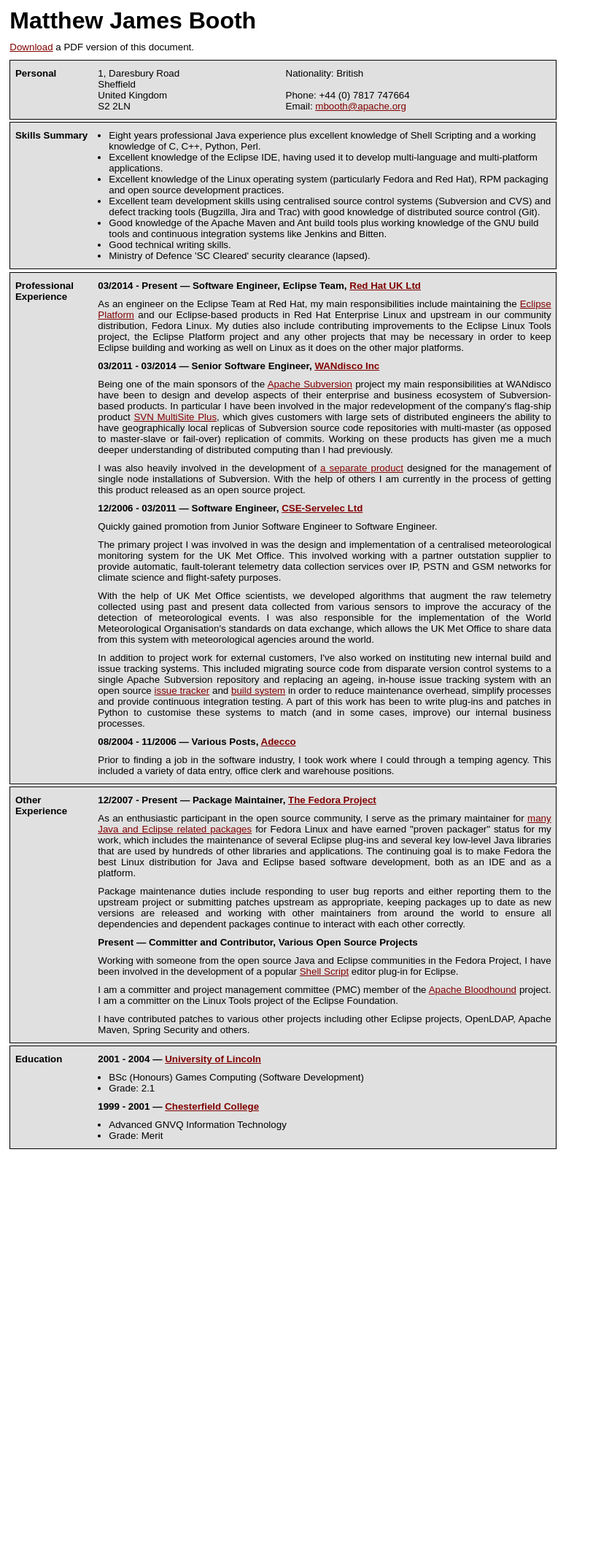
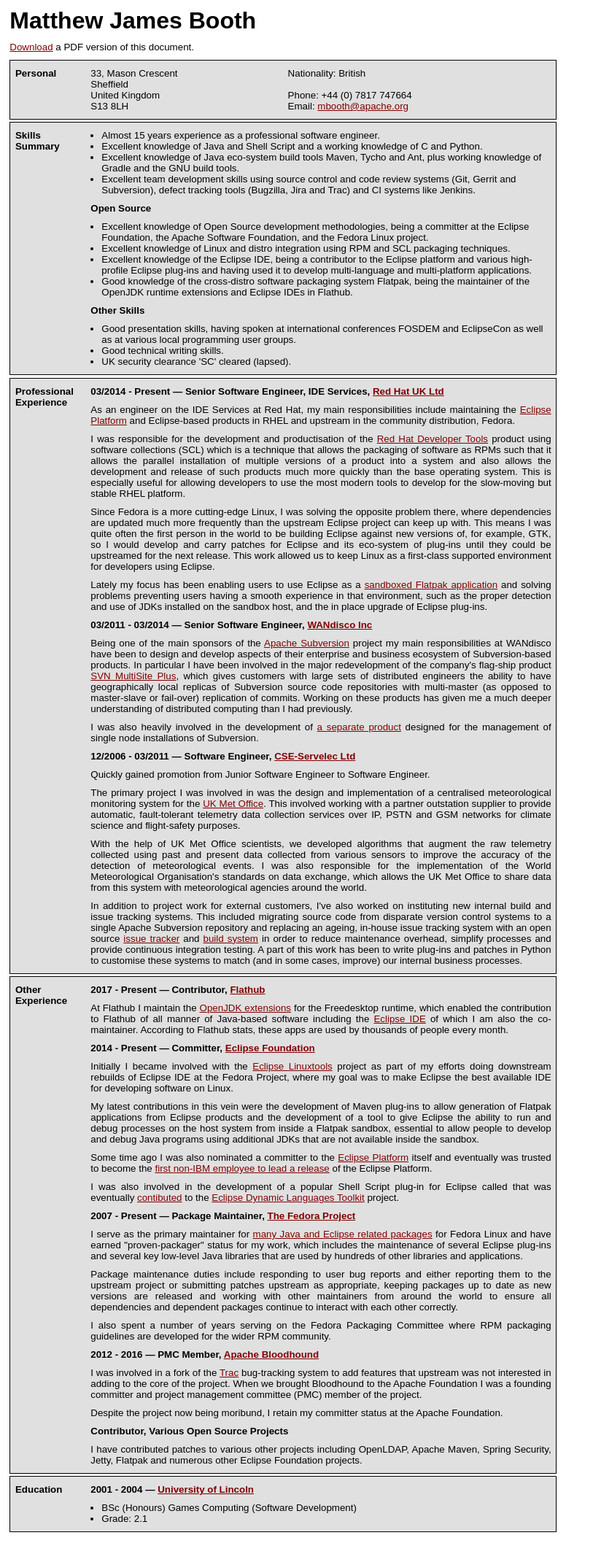
Before and after one commit to mbooth101/mbooth101.github.io, a Jekyll site: the page cv/resume.html, which Jekyll copies as it is, in a window 1280 px wide. Shown: the whole page at 73% size, without its empty margins (0-813 px from the left). Built offline with Jekyll 4.4.1, drawn with Linux system fonts in a browser that asks for light colours; before the commit the page ends 1594 px from its top, so only the background shows below that.

Commit message:
Update CV for 2021

```diff
--- a/cv/resume.html
+++ b/cv/resume.html
@@ -1,13 +1,8 @@
-<?xml version="1.0" encoding="UTF-8"?>
-<!DOCTYPE html PUBLIC "-//W3C//DTD XHTML 1.0 Strict//EN" "http://www.w3.org/TR/xhtml1/DTD/xhtml1-strict.dtd">
-<html lang="en" xmlns="http://www.w3.org/1999/xhtml" xml:lang="en">
+<!doctype html>
+<html lang="en">
 <head>
-    <!--
-        Disclaimer: Before inspecting this source let it be known that I am not
-                    a web designer by trade!
-    -->
 	<title>Matthew James Booth</title>
-	<meta http-equiv="Content-type" content="text/html; charset=UTF-8" />
+	<meta charset="utf-8" />
 	<meta name="description" content="Matthew James Booth's CV/Resumé." />
 	<link rel="shortcut icon" type="image/x-icon" href="http://people.apache.org/favicon.ico" />
 	<style type="text/css">
@@ -24,9 +19,9 @@ p  {text-align: justify;                margin: 10px 0px;}
 {
 	.noprint {display: none;}
 
-	a:link, a:visited {color: #000000; text-decoration: none;}
-	a:hover           {color: #000000; text-decoration: none;}
-	.break            {page-break-before: always;}
+	a:link, a:visited {color: #000000; text-decoration: underline;}
+	a:hover           {color: #000000; text-decoration: underline;}
+	.break            {break-after: always;}
 }
 
 @media screen
@@ -35,24 +30,23 @@ p  {text-align: justify;                margin: 10px 0px;}
 
 	a:link, a:visited {color: #800000; text-decoration: underline;}
 	a:hover           {color: #FF0000; text-decoration: underline;}
-	.break            {display: none;}
 }
 
 table {width: 750px; margin: .25em 0;
 	   border-collapse: collapse; border: 1px solid #000000;}
 td    {vertical-align: top; background: #E0E0E0; padding: 0 .5em;}
-.left {width: 100px;}
+.left {width: 90px;}
 	</style>
 </head>
 <body>
 	<h1>Matthew James Booth</h1>
-	<p class="noprint"><a href="http://people.apache.org/%7Embooth/resume.pdf">Download</a> a PDF version of this document.</p>
-	<p class="noscreen">View the on-line version of this document at: http://people.apache.org/~mbooth/resume.xhtml</p>
+	<p class="noprint"><a href="https://people.apache.org/~mbooth/resume.pdf">Download</a> a PDF version of this document.</p>
+	<p class="noscreen">View the on-line version of this document at: https://people.apache.org/~mbooth/resume.html</p>
 	<table><tr>
 		<td class="left">
 			<h2>Personal</h2>
 		</td><td>
-			<p>1, Daresbury Road<br />Sheffield<br />United Kingdom<br />S2 2LN</p>
+			<p>33, Mason Crescent<br />Sheffield<br />United Kingdom<br />S13 8LH</p>
 		</td><td>
 			<p>Nationality: British<br /><br />Phone: +44 (0) 7817 747664<br />Email: <a href="mailto:mbooth@apache.org">mbooth@apache.org</a></p>
 		</td>
@@ -62,13 +56,23 @@ td    {vertical-align: top; background: #E0E0E0; padding: 0 .5em;}
 			<h2>Skills Summary</h2>
 		</td><td>
 			<ul>
-				<li>Eight years professional Java experience plus excellent knowledge of Shell Scripting and a working knowledge of C, C++, Python, Perl.</li>
-				<li>Excellent knowledge of the Eclipse IDE, having used it to develop multi-language and multi-platform applications.</li>
-				<li>Excellent knowledge of the Linux operating system (particularly Fedora and Red Hat), RPM packaging and open source development practices.</li>
-				<li>Excellent team development skills using centralised source control systems (Subversion and CVS) and defect tracking tools (Bugzilla, Jira and Trac) with good knowledge of distributed source control (Git).</li>
-				<li>Good knowledge of the Apache Maven and Ant build tools plus working knowledge of the GNU build tools and continuous integration systems like Jenkins and Bitten.</li>
+				<li>Almost 15 years experience as a professional software engineer.</li>
+				<li>Excellent knowledge of Java and Shell Script and a working knowledge of C and Python.</li>
+				<li>Excellent knowledge of Java eco-system build tools Maven, Tycho and Ant, plus working knowledge of Gradle and the GNU build tools.</li>
+				<li>Excellent team development skills using source control and code review systems (Git, Gerrit and Subversion), defect tracking tools (Bugzilla, Jira and Trac) and CI systems like Jenkins.</li>
+			</ul>
+			<h3>Open Source</h3>
+			<ul>
+				<li>Excellent knowledge of Open Source development methodologies, being a committer at the Eclipse Foundation, the Apache Software Foundation, and the Fedora Linux project.</li>
+				<li>Excellent knowledge of Linux and distro integration using RPM and SCL packaging techniques.</li>
+				<li>Excellent knowledge of the Eclipse IDE, being a contributor to the Eclipse platform and various high-profile Eclipse plug-ins and having used it to develop multi-language and multi-platform applications.</li>
+				<li>Good knowledge of the cross-distro software packaging system Flatpak, being the maintainer of the OpenJDK runtime extensions and Eclipse IDEs in Flathub.</li>
+			</ul>
+			<h3>Other Skills</h3>
+			<ul>
+				<li>Good presentation skills, having spoken at international conferences FOSDEM and EclipseCon as well as at various local programming user groups.</li>
 				<li>Good technical writing skills.</li>
-				<li>Ministry of Defence 'SC Cleared' security clearance (lapsed).</li>
+				<li>UK security clearance 'SC' cleared (lapsed).</li>
 			</ul>
 		</td>
 	</tr></table>
@@ -76,63 +80,83 @@ td    {vertical-align: top; background: #E0E0E0; padding: 0 .5em;}
 		<td class="left">
 			<h2>Professional Experience</h2>
 		</td><td>
-			<h3>03/2014 - Present — Software Engineer, Eclipse Team, <a href="http://www.redhat.com/">Red Hat UK Ltd</a></h3>
-			<p>As an engineer on the Eclipse Team at Red Hat, my main responsibilities include maintaining the <a href="http://www.eclipse.org/">Eclipse Platform</a> and our Eclipse-based products in Red Hat Enterprise Linux and upstream in our community distribution, Fedora Linux. My duties also include contributing improvements to the Eclipse Linux Tools project, the Eclipse Platform project and any other projects that may be necessary in order to keep Eclipse building and working as well on Linux as it does on the other major platforms.</p>
-			<h3>03/2011 - 03/2014 — Senior Software Engineer, <a href="http://www.wandisco.com/">WANdisco Inc</a></h3>
-			<p>Being one of the main sponsors of the <a href="http://subversion.apache.org/">Apache Subversion</a> project my main responsibilities at WANdisco have been to design and develop aspects of their enterprise and business ecosystem of Subversion-based products. In particular I have been involved in the major redevelopment of the company's flag-ship product <a href="http://www.wandisco.com/subversion/multisiteplus">SVN MultiSite Plus</a>, which gives customers with large sets of distributed engineers the ability to have geographically local replicas of Subversion source code repositories with multi-master (as opposed to master-slave or fail-over) replication of commits. Working on these products has given me a much deeper understanding of distributed computing than I had previously.</p>
-			<p>I was also heavily involved in the development of <a href="http://www.wandisco.com/ubersvn/download">a separate product</a>
- designed for the management of single node installations of Subversion.
- With the help of others I am currently in the process of getting this
-product released as an open source project.</p>
-			<h3>12/2006 - 03/2011 — Software Engineer, <a href="http://www.servelec-technologies.com/">CSE-Servelec Ltd</a></h3>
+			<h3>03/2014 - Present — Senior Software Engineer, IDE Services, <a href="https://www.redhat.com/">Red Hat UK Ltd</a></h3>
+			<p>As an engineer on the IDE Services at Red Hat, my main responsibilities include maintaining the <a href="https://www.eclipse.org/">Eclipse Platform</a> and Eclipse-based products in RHEL and upstream in the community distribution, Fedora.</p>
+			<p>I was responsible for the development and productisation of the <a href="https://access.redhat.com/documentation/en-us/red_hat_developer_tools/1/">Red Hat Developer Tools</a> product using software collections (SCL) which is a technique that allows the packaging of software as RPMs such that it allows the parallel installation of multiple versions of a product into a system and also allows the development and release of such products much more quickly than the base operating system. This is especially useful for allowing developers to use the most modern tools to develop for the slow-moving but stable RHEL platform.</p>
+			<p>Since Fedora is a more cutting-edge Linux, I was solving the opposite problem there, where dependencies are updated much more frequently than the upstream Eclipse project can keep up with. This means I was quite often the first person in the world to be building Eclipse against new versions of, for example, GTK, so I would develop and carry patches for Eclipse and its eco-system of plug-ins until they could be upstreamed for the next release. This work allowed us to keep Linux as a first-class supported environment for developers using Eclipse.</p>
+			<p>Lately my focus has been enabling users to use Eclipse as a <a href="https://flatpak.org/">sandboxed Flatpak application</a> and solving problems preventing users having a smooth experience in that environment, such as the proper detection and use of JDKs installed on the sandbox host, and the in place upgrade of Eclipse plug-ins.</p>
+			<h3>03/2011 - 03/2014 — Senior Software Engineer, <a href="https://www.wandisco.com/">WANdisco Inc</a></h3>
+			<p>Being one of the main sponsors of the <a href="https://subversion.apache.org/">Apache Subversion</a> project my main responsibilities at WANdisco have been to design and develop aspects of their enterprise and business ecosystem of Subversion-based products. In particular I have been involved in the major redevelopment of the company's flag-ship product <a href="https://docs.wandisco.com/svn/ms-plus/1.10/">SVN MultiSite Plus</a>, which gives customers with large sets of distributed engineers the ability to have geographically local replicas of Subversion source code repositories with multi-master (as opposed to master-slave or fail-over) replication of commits. Working on these products has given me a much deeper understanding of distributed computing than I had previously.</p>
+			<p>I was also heavily involved in the development of <a href="https://docs.wandisco.com/svn/ubersvn/v1.0/index.html">a separate product</a> designed for the management of single node installations of Subversion.</p>
+			<h3>12/2006 - 03/2011 — Software Engineer, <a href="https://www.itigroup.co.uk/">CSE-Servelec Ltd</a></h3>
 			<p>Quickly gained promotion from Junior Software Engineer to Software Engineer.</p>
-			<p>The primary project I was involved in was the design and implementation of a centralised meteorological monitoring system for the UK Met Office. This involved working with a partner outstation supplier to provide automatic, fault-tolerant telemetry data collection services over IP, PSTN and GSM networks for climate science and flight-safety purposes.</p>
+			<p>The primary project I was involved in was the design and implementation of a centralised meteorological monitoring system for the <a href="https://www.metoffice.gov.uk/">UK Met Office</a>. This involved working with a partner outstation supplier to provide automatic, fault-tolerant telemetry data collection services over IP, PSTN and GSM networks for climate science and flight-safety purposes.</p>
 			<p>With the help of UK Met Office scientists, we developed algorithms that augment the raw telemetry collected using past and present data collected from various sensors to improve the accuracy of the detection of meteorological events. I was also responsible for the implementation of the World Meteorological Organisation's standards on data exchange, which allows the UK Met Office to share data from this system with meteorological agencies around the world.</p>
-			<p>In addition to project work for external customers, I've also worked on instituting new internal build and issue tracking systems. This included migrating source code from disparate version control systems to a single Apache Subversion repository and replacing an ageing, in-house issue tracking system with an open source <a href="http://trac.edgewall.org/">issue tracker</a> and <a href="http://bitten.edgewall.org/">build system</a> in order to reduce maintenance overhead, simplify processes and provide continuous integration testing. A part of this work has been to write plug-ins and patches in Python to customise these systems to match (and in some cases, improve) our internal business processes.</p>
-			<h3>08/2004 - 11/2006 — Various Posts, <a href="http://www.adecco.co.uk/">Adecco</a></h3>
-			<p>Prior to finding a job in the software industry, I took work where I could through a temping agency. This included a variety of data entry, office clerk and warehouse positions.</p>
+			<p>In addition to project work for external customers, I've also worked on instituting new internal build and issue tracking systems. This included migrating source code from disparate version control systems to a single Apache Subversion repository and replacing an ageing, in-house issue tracking system with an open source <a href="https://trac.edgewall.org/">issue tracker</a> and <a href="https://bitten.edgewall.org/">build system</a> in order to reduce maintenance overhead, simplify processes and provide continuous integration testing. A part of this work has been to write plug-ins and patches in Python to customise these systems to match (and in some cases, improve) our internal business processes.</p>
 		</td>
 	</tr></table>
-	<br class="break" />
 	<table><tr>
 		<td class="left">
 			<h2>Other Experience</h2>
 		</td><td>
-			<h3>12/2007 - Present — Package Maintainer, <a href="https://fedoraproject.org/en/get-fedora">The Fedora Project</a></h3>
-			<p>As an enthusiastic participant in the open source community, I serve as the primary maintainer for <a href="https://admin.fedoraproject.org/pkgdb/users/packages/mbooth">many Java and Eclipse related packages</a>
- for Fedora Linux and have earned "proven packager" status for my work,
-which includes the maintenance of several Eclipse plug-ins and several
-key low-level Java libraries that are used by hundreds of other
-libraries and applications. The continuing goal is to make Fedora the
-best Linux distribution for Java and Eclipse based software development,
- both as an IDE and as a platform.</p>
+			<h3>2017 - Present — Contributor, <a href="https://flathub.org/home">Flathub</a></h3>
+			<p>At Flathub I maintain the <a href="https://github.com/flathub/?q=openjdk">
+			OpenJDK extensions</a> for the Freedesktop runtime, which enabled the contribution
+			to Flathub of all manner of Java-based software including the <a href="https://flathub.org/apps/search/org.eclipse.Java">
+			Eclipse IDE</a> of which I am also the co-maintainer. According to Flathub stats,
+			these apps are used by thousands of people every month.</p>
+			<h3>2014 - Present — Committer, <a href="https://www.eclipse.org/">Eclipse Foundation</a></h3>
+			<p>Initially I became involved with the <a href="https://projects.eclipse.org/projects/tools.linuxtools">
+			Eclipse Linuxtools</a> project as part of my efforts doing downstream rebuilds
+			of Eclipse IDE at the Fedora Project, where my goal was to make Eclipse the
+			best available IDE for developing software on Linux.</p>
+			<p>My latest contributions in this vein were the development of Maven plug-ins
+			to allow generation of Flatpak applications from Eclipse products and the
+			development of a tool to give Eclipse the ability to run and debug processes on the host system from
+			inside a Flatpak sandbox, essential to allow people to develop and debug
+			Java programs using additional JDKs that are not available inside the sandbox.
+			<p>Some time ago I was also nominated a committer to the <a href="https://projects.eclipse.org/projects/eclipse.platform">
+			Eclipse Platform</a> itself and eventually was trusted to become the <a href="https://www.eclipse.org/lists/platform-dev/msg02336.html">
+			first non-IBM employee to lead a release</a> of the Eclipse Platform.</p>
+			<p>I was also involved in the development of a popular Shell Script plug-in
+			for Eclipse called that was eventually <a href="https://bugs.eclipse.org/bugs/show_bug.cgi?id=473983">
+			contibuted</a> to the <a href="https://projects.eclipse.org/projects/technology.dltk">
+			Eclipse Dynamic Languages Toolkit</a> project.
+			<h3>2007 - Present — Package Maintainer, <a href="https://getfedora.org/">The Fedora Project</a></h3>
+			<p>I serve as the primary maintainer for <a href="https://src.fedoraproject.org/user/mbooth/projects">
+			many Java and Eclipse related packages</a> for Fedora Linux and have earned
+			"proven-packager" status for my work, which includes the maintenance of several
+			Eclipse plug-ins and several key low-level Java libraries that are used by
+			hundreds of other libraries and applications.</p>
 			<p>Package maintenance duties include responding to user bug reports
-and either reporting them to the upstream project or submitting patches
-upstream as appropriate, keeping packages up to date as new versions are
- released and working with other maintainers from around the world to
-ensure all dependencies and dependent packages continue to interact with
- each other correctly.</p>
-			<h3>Present — Committer and Contributor, Various Open Source Projects</h3>
-			<p>Working with someone from the open source Java and Eclipse
-communities in the Fedora Project, I have been involved in the
-development of a popular <a href="http://sourceforge.net/apps/trac/shelled/">Shell Script</a> editor plug-in for Eclipse.</p>
-			<p>I am a committer and project management committee (PMC) member of the <a href="http://bloodhound.apache.org/">Apache Bloodhound</a> project. I am a committer on the Linux Tools project of the Eclipse Foundation.</p>
-			<p>I have contributed patches to various other projects including other Eclipse projects, OpenLDAP, Apache Maven, Spring Security and others.</p>
+			and either reporting them to the upstream project or submitting patches
+			upstream as appropriate, keeping packages up to date as new versions are
+			released and working with other maintainers from around the world to
+			ensure all dependencies and dependent packages continue to interact with
+			each other correctly.</p>
+			<p>I also spent a number of years serving on the Fedora Packaging Committee where
+			RPM packaging guidelines are developed for the wider RPM community.</p>
+			<h3>2012 - 2016 — PMC Member, <a href="https://bloodhound.apache.org/">Apache Bloodhound</a></h3>
+			<p>I was involved in a fork of the <a href="https://trac.edgewall.org/">Trac</a>
+			bug-tracking system to add features that upstream was not interested in
+			adding to the core of the project. When we brought Bloodhound to the
+			Apache Foundation I was a founding committer and project management committee
+			(PMC) member of the project.</p>
+			<p>Despite the project now being moribund, I retain my committer status at
+			the Apache Foundation.</p>
+			<h3>Contributor, Various Open Source Projects</h3>
+			<p>I have contributed patches to various other projects including OpenLDAP,
+			Apache Maven, Spring Security, Jetty, Flatpak and numerous other Eclipse Foundation projects.</p>
 		</td>
 	</tr></table>
 	<table><tr>
 		<td class="left">
 			<h2>Education</h2>
 		</td><td>
-			<h3>2001 - 2004 — <a href="http://www.lincoln.ac.uk/">University of Lincoln</a></h3>
+			<h3>2001 - 2004 — <a href="https://www.lincoln.ac.uk/">University of Lincoln</a></h3>
 			<ul>
 				<li>BSc (Honours) Games Computing (Software Development)</li>
 				<li>Grade: 2.1</li>
-			</ul>
-			<h3>1999 - 2001 — <a href="http://www.chesterfield.ac.uk/">Chesterfield College</a></h3>
-			<ul>
-				<li>Advanced GNVQ Information Technology</li>
-				<li>Grade: Merit</li>
 			</ul>
 		</td>
 	</tr></table>
```
Also changed, not shown: 3 other files.
